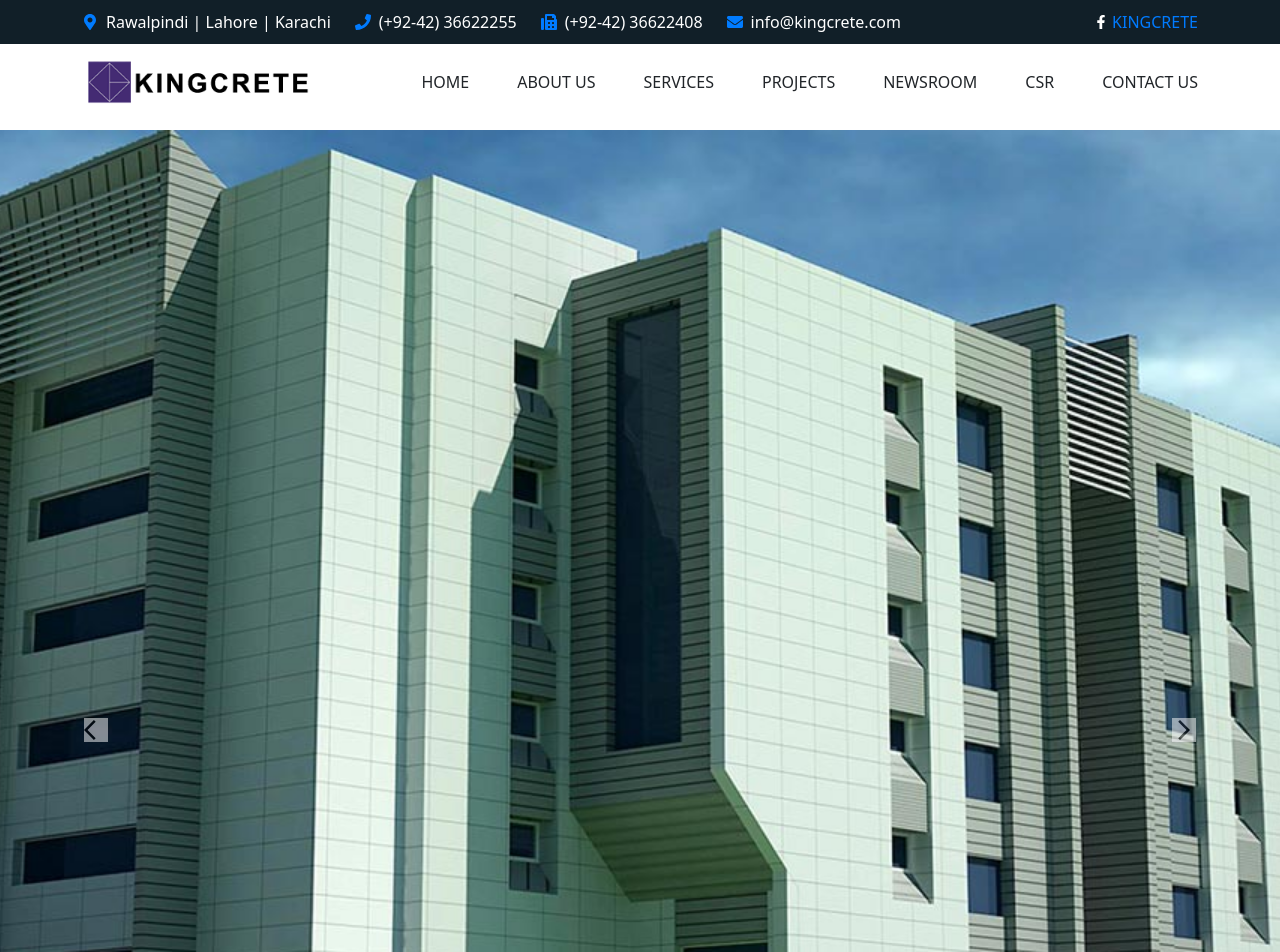
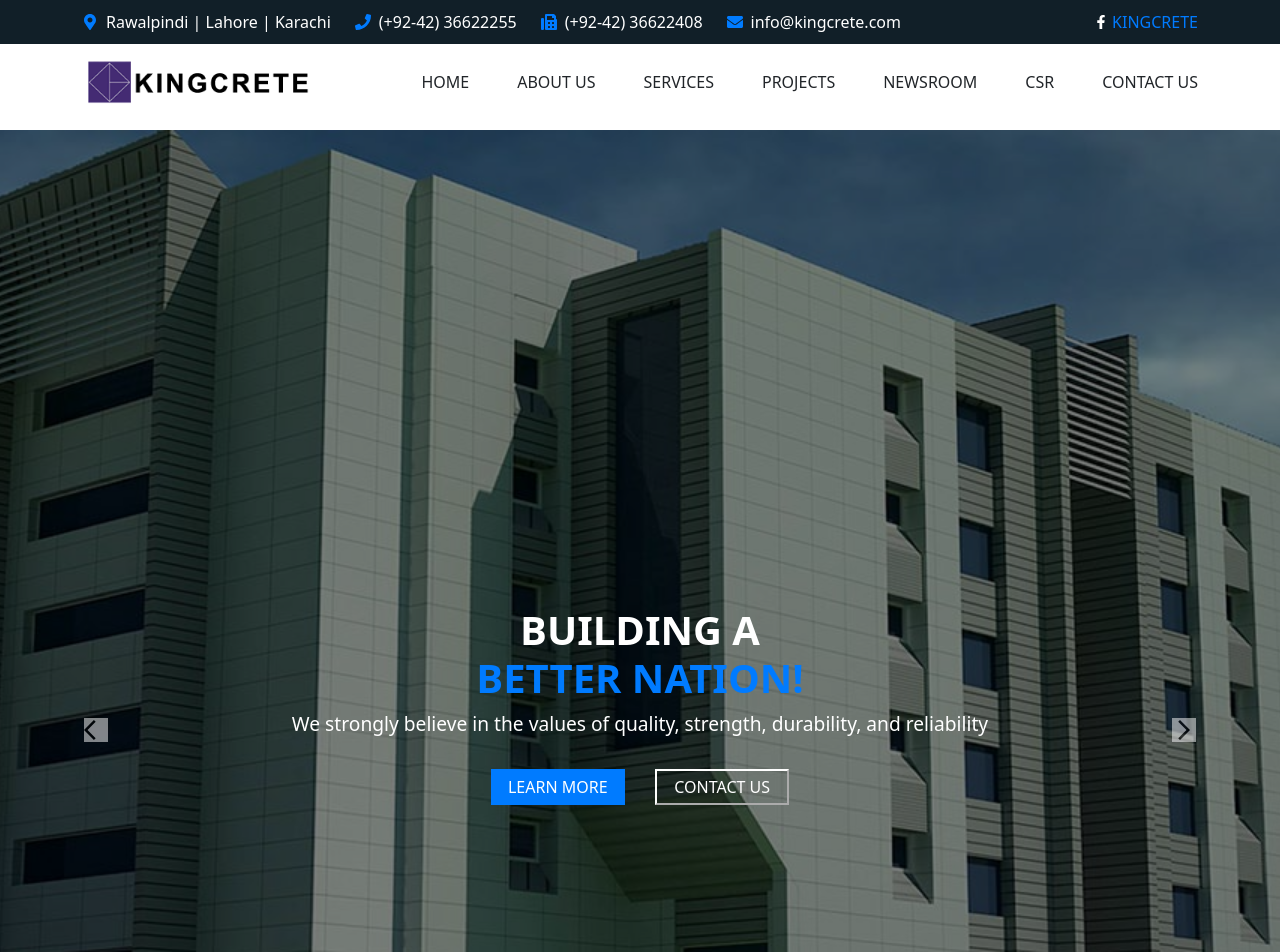
Before and after one commit to MAbdullah369/Construction_Website, a React (Vite) app in the folder vite-project/: page / in a window 1280 px wide. Shown: the top 952 px of the page. Built offline with nearby package versions, Linux system fonts and the light colour scheme.

Commit message:
Half home page ready

```diff
--- a/vite-project/src/App.css
+++ b/vite-project/src/App.css
@@ -193,3 +193,65 @@
   color: white;
   background-color: #007bff;
 }
+.carousel-caption {
+  text-align: center;
+  color: white;
+}
+
+.carousel-caption h1 {
+  font-size: 2.5rem;
+  font-weight: bold;
+
+}
+
+.carousel-caption p {
+  font-size: 1.2rem;
+}
+
+.carousel-caption .btn {
+  margin: 5px;
+  border-radius: 0!important;
+}
+.btn-Learn-More{
+  background-color: #007bff;
+  border-color: transparent;
+  color: white;
+  margin: 15px;
+  width: 15%;
+  height: 60%;
+}
+.btn-Learn-More:hover{
+  background-color: transparent;
+  border-color: #007bff;
+}
+.btn-Contact-us{
+  background-color: transparent;
+  border-color: white;
+color: white;
+  margin: 15px;
+  width: 15%;
+  height: 60%;
+}
+.btn-Contact-us:hover{
+  background-color: #007bff;
+  color: white;
+  border-color: transparent;
+}
+.blue-text {
+  color:#007bff;
+}
+.imagebg{
+  background-color: rgba(0, 0, 0, 0.5) !important
+}
+.image-container {
+  position: relative;
+}
+
+.image-overlay {
+  position: absolute;
+  top: 0;
+  left: 0;
+  width: 100%;
+  height: 100%;
+  background-color: rgba(0, 0, 0, 0.5);
+}
--- a/vite-project/src/Components/Home/Home.jsx
+++ b/vite-project/src/Components/Home/Home.jsx
@@ -9,23 +9,46 @@ import HomeImage_02 from "../../Pictures/home2-slider-banner-img-02.jpg";
 const Home = () => {
   const [hoverPrevious, setHoverPrevious] = useState(false);
   const [hoverNext, setHoverNext] = useState(false);
+
   return (
     <>
       <div id="carouselExample" className="carousel slide">
         <div className="carousel-inner">
           <div className="carousel-item active">
+          <div className="image-container">
               <img
                 src={HomeImage}
                 className="d-block w-100 full-width-img"
                 alt="Slide 1"
               />
+              <div className="image-overlay"></div>
+            </div>
+            <div className="carousel-caption d-flex flex-column justify-content-center h-100">
+            <h1>BUILDING A <br /><span className="blue-text">BETTER NATION!</span></h1>
+              <p>We strongly believe in the values of quality, strength, durability, and reliability</p>
+              <div>
+              <button className="btn-Learn-More">LEARN MORE</button>
+              <button className="btn-Contact-us">CONTACT US</button>
+              </div>
+            </div>
           </div>
           <div className="carousel-item">
+          <div className="image-container">
               <img
                 src={HomeImage_02}
                 className="d-block w-100 full-width-img"
                 alt="Slide 2"
               />
+              <div className="image-overlay"></div>
+            </div>
+            <div className="carousel-caption d-flex flex-column justify-content-center h-100">
+            <h1>BUILDING A <br /><span className="blue-text">BETTER NATION!</span></h1>
+              <p>We strongly believe in the values of quality, strength, durability, and reliability</p>
+              <div>
+                <button className="btn-Learn-More">LEARN MORE</button>
+                <button className="btn-Contact-us">CONTACT US</button>
+              </div>
+            </div>
           </div>
         </div>
         <button
```
Lines whose indentation alone changed are shown as unchanged.
